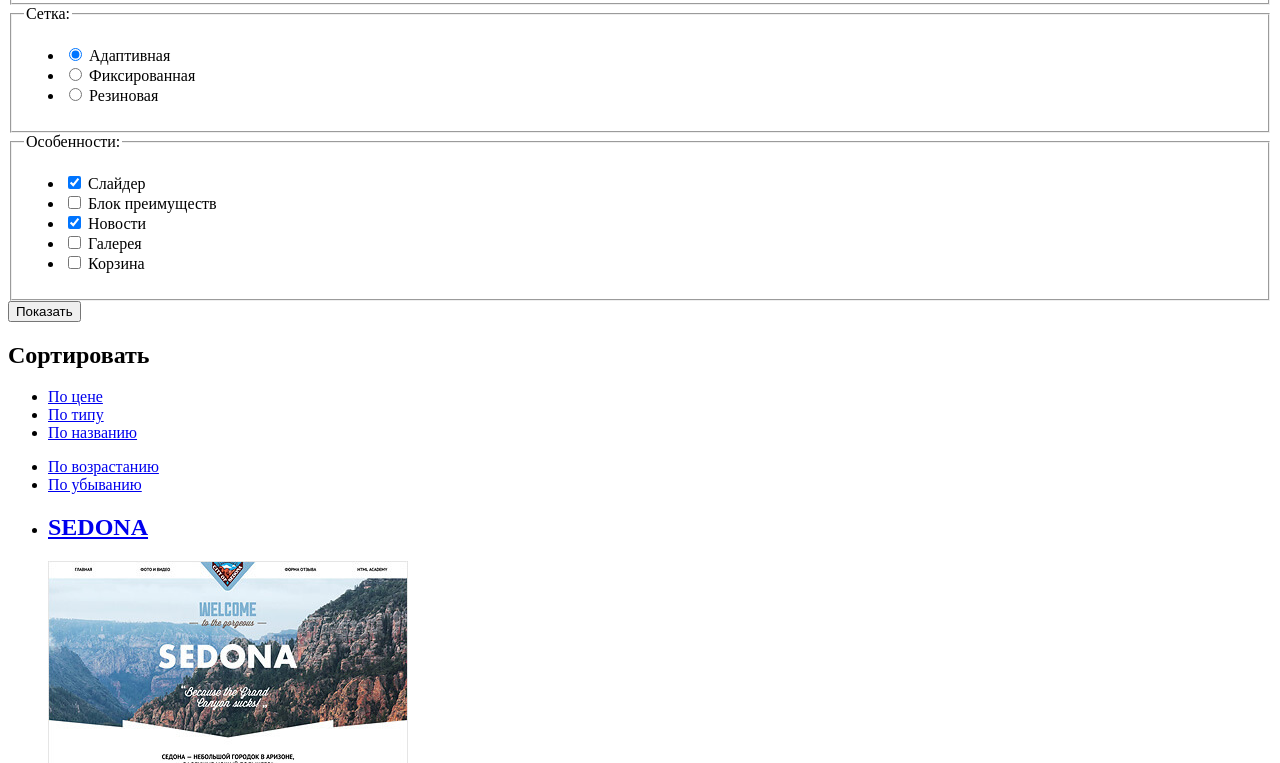
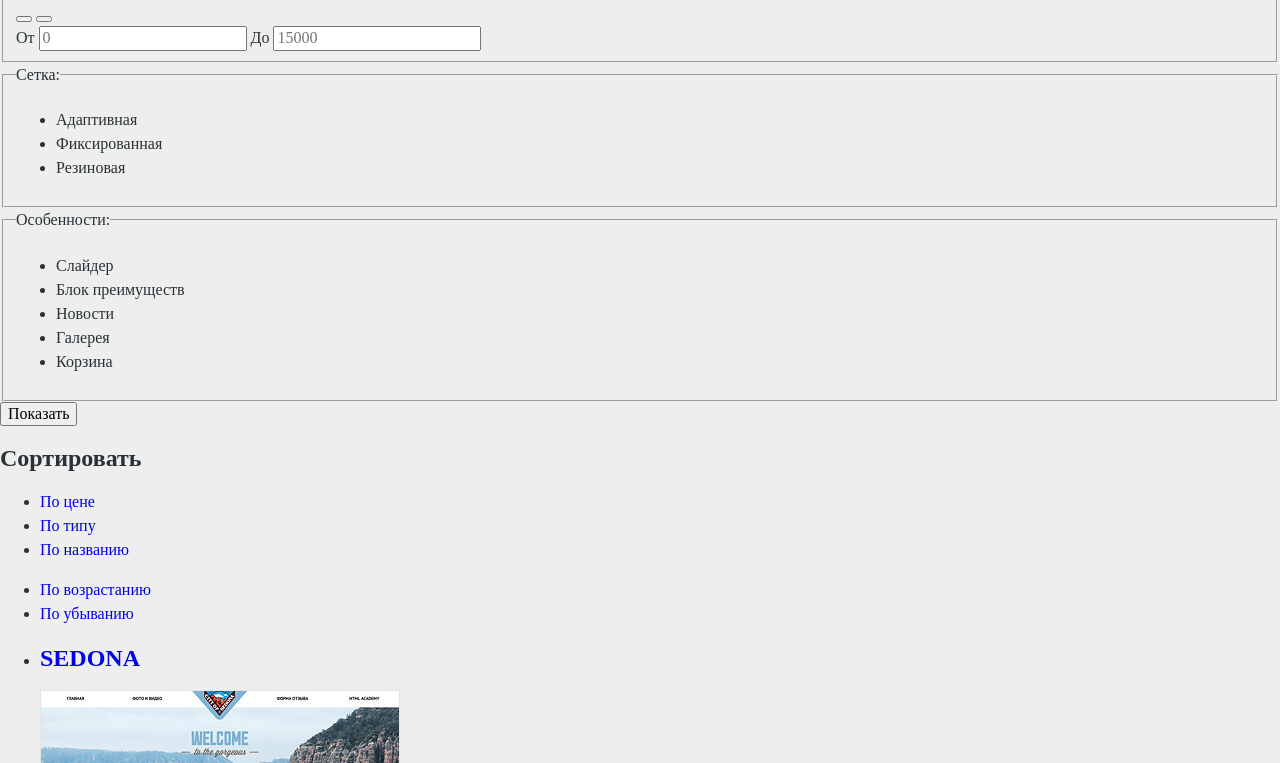
Before and after one commit to Vogrim21/1252019-nerds-27, a plain HTML site: page catalog.html in a window 1280 px wide. Shown: the part 351-1114 px from the top of the page. Drawn offline with Linux system fonts and the light colour scheme.

Commit message:
стили
!!!

```diff
--- a/catalog.html
+++ b/catalog.html
@@ -3,6 +3,8 @@
   <head>
     <meta charset="utf-8">
     <title>Нёрдс</title>
+    <link href="css/normalize.css" rel="stylesheet">
+    <link href="css/style.css" rel="stylesheet">
   </head>
   <body>
     <header class="page-header">
@@ -13,11 +15,11 @@
         <ul class="site-navigation">
           <li><a href="#nowhere">Студия</a></li>
           <li><a href="#nowhere">Клиенты</a></li>
-          <li><a href="catalog.html">Магазин</a></li>
+          <li><a>Магазин</a></li>
           <li><a href="#nowhere">Контакты</a></li>
         </ul>
-        <ul class="basket">
-          <li><a href="#nowhere"></a>Корзина</li>
+        <ul class="site-navigation">
+          <li><a class="basket-link" href="#nowhere">Корзина</a></li>
         </ul>
       </nav>
     </header>
@@ -25,7 +27,7 @@
       <h1 class="promo">Магазин готовых шаблонов</h1>
       <section>
         <form class="filter" action="https://echo.htmlacademy.ru/courses" method="post">
-          <fieldset>
+          <fieldset class="filter-border">
             <legend>Стоимость</legend>
             <div class="range-wrap">
               <div class="range">
@@ -45,45 +47,45 @@
               <input id="max" name="max" type="text" placeholder="15000">
             </div>
           </fieldset>
-          <fieldset>
+          <fieldset class="filter-border">
             <legend>Сетка:</legend>
-            <ul class="filter-grid">
-              <li class="filter-grid-item">
-                <input id="grid-1" name="grid" type="radio" checked>
-                <label for="grid-1">Адаптивная</label>
+            <ul class="filter-group">
+              <li class="filter-group-item">
+                <input class="visually-hidden filter-input-radio" id="grid-1" name="grid" type="radio" checked>
+                <label class="filter-check-label" for="grid-1">Адаптивная</label>
               </li>
-              <li class="filter-grid-item">
-                <input id="grid-2" name="grid" type="radio">
-                <label for="grid-2">Фиксированная</label>
+              <li class="filter-group-item">
+                <input class="visually-hidden filter-input-radio" id="grid-2" name="grid" type="radio">
+                <label class="filter-check-label" for="grid-2">Фиксированная</label>
               </li>
-              <li class="filter-grid-item">
-                <input id="grid-3" name="grid" type="radio">
-                <label for="grid-3">Резиновая</label>
+              <li class="filter-group-item">
+                <input class="visually-hidden filter-input-radio" id="grid-3" name="grid" type="radio">
+                <label class="filter-check-label" for="grid-3">Резиновая</label>
               </li>
             </ul>
           </fieldset>
-          <fieldset>
+          <fieldset class="filter-border">
             <legend>Особенности:</legend>
-            <ul class="filter-features">
-              <li class="filter-features-item">
-                <input id="features-1" name="features" type="checkbox" checked>
-                <label for="features-1">Слайдер</label>
+            <ul class="filter-group">
+              <li class="filter-group-item">
+                <input class="visually-hidden filter-input-check" id="features-1" name="features" type="checkbox" checked>
+                <label class="filter-check-label" for="features-1">Слайдер</label>
               </li>
-              <li class="filter-features-item">
-                <input id="features-2" name="features" type="checkbox">
-                <label for="features-2">Блок преимуществ</label>
+              <li class="filter-group-item">
+                <input class="visually-hidden filter-input-check" id="features-2" name="features" type="checkbox">
+                <label class="filter-check-label" for="features-2">Блок преимуществ</label>
               </li>
-              <li class="filter-features-item">
-                <input id="features-3" name="features" type="checkbox" checked>
-                <label for="features-3">Новости</label>
+              <li class="filter-group-item">
+                <input class="visually-hidden filter-input-check" id="features-3" name="features" type="checkbox" checked>
+                <label class="filter-check-label" for="features-3">Новости</label>
               </li>
-              <li class="filter-features-item">
-                <input id="features-4" name="features" type="checkbox">
-                <label for="features-4">Галерея</label>
+              <li class="filter-group-item">
+                <input class="visually-hidden filter-input-check" id="features-4" name="features" type="checkbox">
+                <label class="filter-check-label" for="features-4">Галерея</label>
               </li>
-              <li class="filter-features-item">
-                <input id="features-5" name="features" type="checkbox">
-                <label for="features-5">Корзина</label>
+              <li class="filter-group-item">
+                <input class="visually-hidden filter-input-check" id="features-5" name="features" type="checkbox">
+                <label class="filter-check-label" for="features-5">Корзина</label>
               </li>
             </ul>
           </fieldset>
@@ -104,37 +106,37 @@
             <h2 class="products-title"><a href="#nowhere">SEDONA</a></h2>
             <img src="img/sedona.jpg" width="360" height="576" alt="Sedona">
             <p class="products-txt">Информационный сайт для туристов</p>
-            <a class="btn" href="#nowhere">9900</a>
+            <a class="btn products-btn" href="#nowhere">9900</a>
           </li>
           <li class="products-item">
             <h2 class="products-title"><a href="#nowhere">Pink App</a></h2>
             <img src="img/pink.jpg" width="360" height="576" alt="Pink">
             <p class="products-txt">Продуктовый лендинг приложения для iOS и Android</p>
-				    <a class="btn" href="#nowhere">9900</a>
+				    <a class="btn products-btn" href="#nowhere">9900</a>
           </li>
           <li class="products-item">
             <h2 class="products-title"><a href="#nowhere">Borodinski</a></h2>
             <img src="img/barbershop.jpg" width="360" height="576"  alt="Borodinski">
             <p class="products-txt">Сайт салона красоты. Для мужчин, да.</p>
-				    <a class="btn" href="#nowhere">9900</a>
+				    <a class="btn products-btn" href="#nowhere">9900</a>
           </li>
           <li class="products-item">
             <h2 class="products-title"><a href="#nowhere">Mishka</a></h2>
             <img src="img/mishka.jpg" width="360" height="576" alt="Mishka">
             <p class="products-txt">Интернет-магазин вязаных игрушек</p>
-				    <a  class="btn" href="#nowhere">9900</a>
+				    <a  class="btn products-btn" href="#nowhere">9900</a>
           </li>
           <li class="products-item">
             <h2 class="products-title"><a href="#nowhere">A Plus</a></h2>
             <img src="img/aplus.jpg" width="360" height="576" alt="A Plus">
             <p class="products-txt">Лендинг курсов повышения квалификации</p>
-            <a class="btn" href="#nowhere">9900</a>
+            <a class="btn products-btn" href="#nowhere">9900</a>
           </li>
           <li class="products-item">
             <h2 class="products-title"><a href="#nowhere">Кваст</a></h2>
             <img src="img/kvast.jpg" width="360" height="576" alt="Кваст">
             <p class="products-txt">Промо-сайт производителя крафтового кваса</p>
-			  	  <a class="btn" href="#nowhere">9900</a>
+			  	  <a class="btn products-btn" href="#nowhere">9900</a>
           </li>
         </ul>
         <ul class="pagination-list">
@@ -161,7 +163,7 @@
           <h3>Nёrds design studio</h3>
           <p>191186, Санкт-Петербург, ул. Б. Конюшенная, д. 19/8</p>
           <p><a href="tel:+78122757575">тел. +7 (812) 275-75-75</a></p>
-          <a class="btn btn-address" href="nowhere">Напишите нам</a>
+          <a class="btn address-btn" href="nowhere">Напишите нам</a>
         </div>
       </section>
       <form class="feedback-form" action="https://echo.htmlacademy.ru" method="post">
@@ -185,23 +187,23 @@
       </form>
       <ul class="social">
         <li class="social-item">
-          <a class="btn social-btn" href="#nowhere">
+          <a class="social-btn btn-social-vk" href="#nowhere">
             <span class="visually-hidden">VK</span>
           </a>
         </li>
         <li class="social-item">
-          <a class="btn social-btn" href="#nowhere">
+          <a class="social-btn btn-social-fb" href="#nowhere">
             <span class="visually-hidden">Facebook</span>
           </a>
         </li>
         <li class="social-item">
-          <a class="btn social-btn" href="#nowhere">
+          <a class="social-btn btn-social-insta" href="#nowhere">
             <span class="visually-hidden">Instagram</span>
           </a>
         </li>
       </ul>
       <div>
-        <p class="txt">Давайте дружить, это выгодно!</p>
+        <p class="social-txt">Давайте дружить, это выгодно!</p>
         <p>Скидка 10% для друзей из социальных сетей</p>
       </div>
     </footer>
```
Also changed, not shown: index.html (+17 -18 lines).
